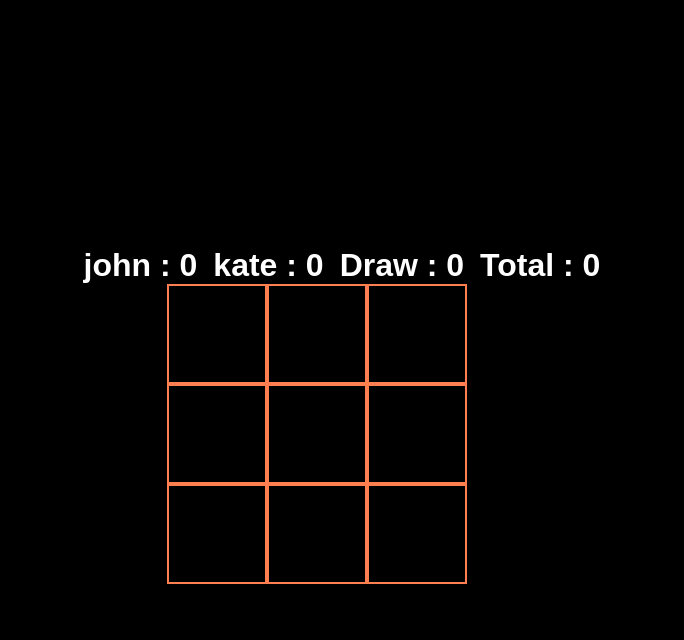
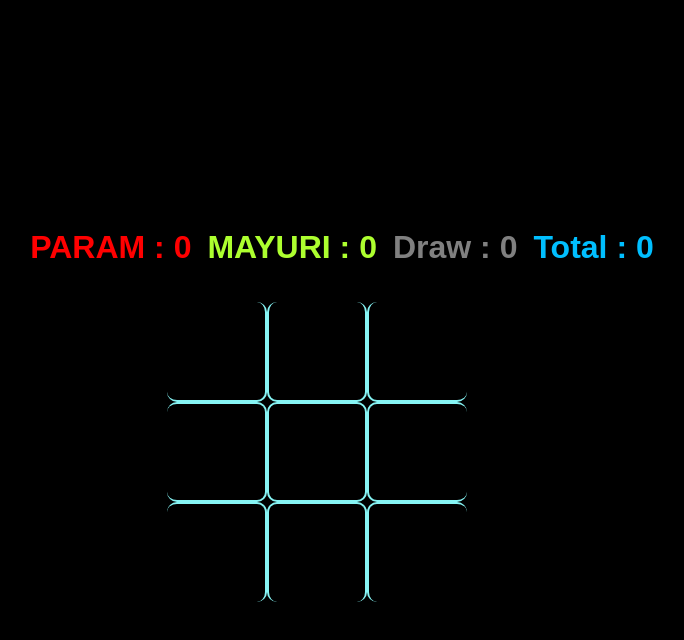
Before and after one commit to HarshKotambe23/TIC-TAC-TOE, a plain HTML site: page index.html in a window 1280 px wide. Both pictures are taken after a click on the button "Start Game". Shown: the whole page, without its empty margins (298-982 px from the left). Drawn offline with Linux system fonts and the light colour scheme.

Commit message:
new update

```diff
--- a/index.html
+++ b/index.html
@@ -37,7 +37,8 @@
         .box {
             height: 100px;
             width: 100px;
-            border: 2px solid coral;
+            border: 2px solid rgb(134, 245, 245);
+            border-radius: 10px;
             transition: 200ms;
             display: flex;
             justify-content: center;
@@ -70,6 +71,55 @@
             display: flex;
             gap: 1rem;
         }
+
+        .bt-0 {
+            border-top: 0;
+        }
+
+        .bb-0 {
+            border-bottom: 0;
+        }
+
+        .bl-0 {
+            border-left: 0;
+        }
+
+        .br-0 {
+            border-right: 0;
+        }
+
+        .playerName1 {
+            padding: 1rem;
+            border-radius: 10px;
+
+        }
+
+        .playerName2 {
+            padding: 1rem;
+            border-radius: 10px;
+        }
+
+        .btn {
+            padding: 0.9rem;
+            border-radius: 10px;
+            background-color: rgb(216, 106, 238);
+        }
+
+        .play-1 {
+            color: red;
+        }
+
+        .play-2 {
+            color: greenyellow;
+        }
+
+        .draw {
+            color: gray;
+        }
+
+        .total {
+            color: deepskyblue;
+        }
     </style>
 </head>
 
@@ -86,27 +136,31 @@
      -->
     <div id="output"></div>
     <div class="card" id="palyerCard">
-        <input id="player1" value="john" type="text" placeholder="enter player 1 name">
-        <input id="player2" value="kate" type="text" placeholder="enter player 2 name">
-        <button onclick="startGame()">Start Game</button>
+        <input class="playerName1" id="player1" value="PARAM" type="text" placeholder="enter player 1 name">
+        <input class="playerName2" id="player2" value="MAYURI" type="text" placeholder="enter player 2 name">
+        <button class="btn" onclick="startGame()">
+            <h3>Start Game</h3>
+        </button>
     </div>
     <div id="gameBox" class="d-none">
         <div class="playerBox">
-            <h1><span id="p1"></span> : <span id="p1WinCount"></span></h1>
-            <h1><span id="p2"></span> : <span id="p2WinCount"></span></h1>
-            <h1>Draw : <span id="drawCount"></span> </h1>
-            <h1>Total : <span id="total"></span></h1>
+            <h1 class="play-1"><span id="p1"></span> : <span id="p1WinCount"></span></h1>
+            <h1 class="play-2"><span id="p2"></span> : <span id="p2WinCount"></span></h1>
+            <h1 class="draw">Draw : <span id="drawCount"></span> </h1>
+            <h1 class="total">Total : <span id="total"></span></h1>
         </div>
+        <br>
+        <br>
         <div class="mainBox ">
-            <div class="box" id="b1" onclick="handleSelect('b1')"></div>
-            <div class="box" id="b2" onclick="handleSelect('b2')"></div>
-            <div class="box" id="b3" onclick="handleSelect('b3')"></div>
-            <div class="box" id="b4" onclick="handleSelect('b4')"></div>
-            <div class="box" id="b5" onclick="handleSelect('b5')"></div>
-            <div class="box" id="b6" onclick="handleSelect('b6')"></div>
-            <div class="box" id="b7" onclick="handleSelect('b7')"></div>
-            <div class="box" id="b8" onclick="handleSelect('b8')"></div>
-            <div class="box" id="b9" onclick="handleSelect('b9')"></div>
+            <div class="box bt-0 bl-0" id="b1" onclick="handleSelect('b1')"></div>
+            <div class="box bt-0" id="b2" onclick="handleSelect('b2')"></div>
+            <div class="box bt-0 br-0" id="b3" onclick="handleSelect('b3')"></div>
+            <div class="box bl-0" id="b4" onclick="handleSelect('b4')"></div>
+            <div class="box " id="b5" onclick="handleSelect('b5')"></div>
+            <div class="box br-0" id="b6" onclick="handleSelect('b6')"></div>
+            <div class="box bb-0 bl-0" id="b7" onclick="handleSelect('b7')"></div>
+            <div class="box bb-0" id="b8" onclick="handleSelect('b8')"></div>
+            <div class="box bb-0 br-0" id="b9" onclick="handleSelect('b9')"></div>
         </div>
     </div>
     <script>
```
